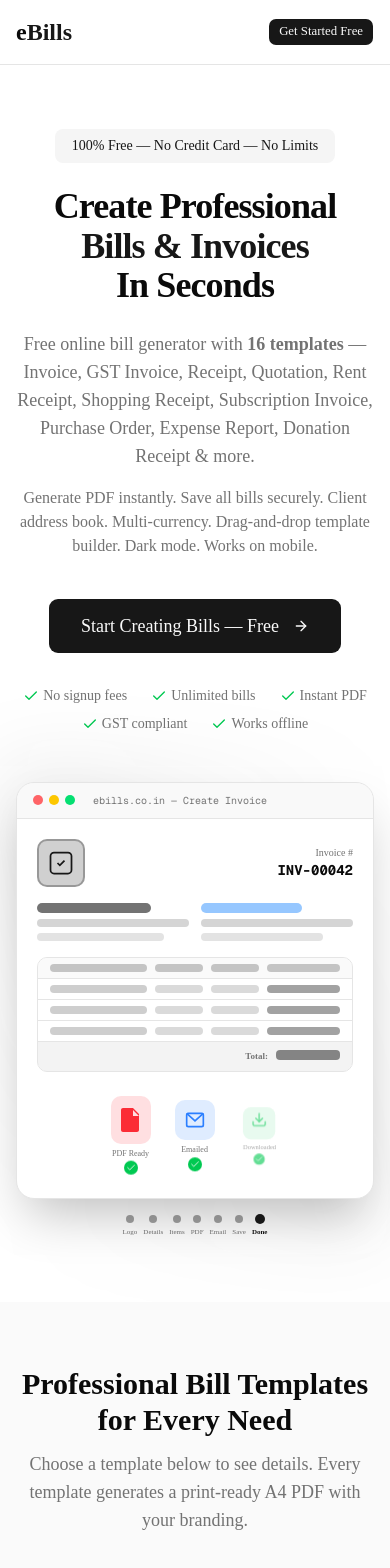
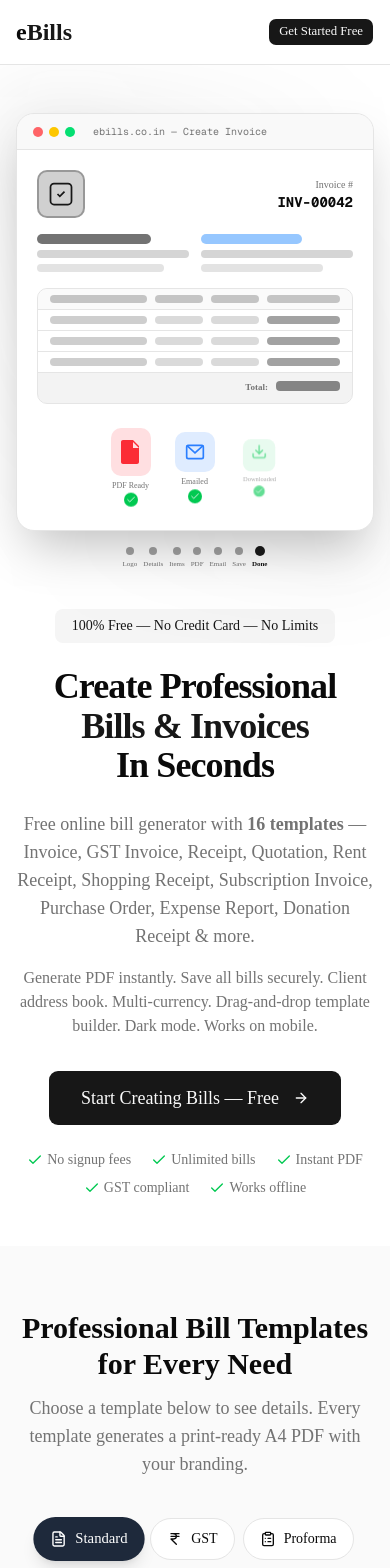
Before and after one commit to skgandikota/ebills, a Next.js app: page / in a window 390 px wide. Shown: the top 1568 px of the page. Built offline with nearby package versions, Linux system fonts and the light colour scheme; no server answers.

Commit message:
layout: split hero into side-by-side grid — animation right, text left (mobile: animation first)

```diff
--- a/src/app/page.tsx
+++ b/src/app/page.tsx
@@ -58,7 +58,7 @@
   }, []);
 
   return (
-    <div className="relative w-full max-w-lg mx-auto mt-12" aria-hidden="true">
+    <div className="relative w-full max-w-lg mx-auto" aria-hidden="true">
       {/* Glow background */}
       <div className="absolute -inset-4 bg-gradient-to-br from-primary/10 via-transparent to-primary/5 rounded-3xl blur-2xl" />
 
@@ -529,40 +529,47 @@
       </nav>
 
       {/* ── Hero ── */}
-      <section className="relative py-16 lg:py-28 overflow-hidden">
-        <div className="max-w-7xl mx-auto px-4 sm:px-6 lg:px-8 text-center">
+      <section className="relative py-12 lg:py-24 overflow-hidden">
+        <div className="max-w-7xl mx-auto px-4 sm:px-6 lg:px-8">
+          <div className="grid lg:grid-cols-[1fr_1fr] gap-10 lg:gap-16 items-center">
+            {/* Animation — shows first on mobile */}
+            <div className="order-1 lg:order-2">
+              <HeroAnimation />
+            </div>
+
+            {/* Text content — shows second on mobile */}
+            <div className="order-2 lg:order-1 text-center lg:text-left">
               <Badge variant="secondary" className="mb-6 text-sm px-4 py-1.5">
                 100% Free — No Credit Card — No Limits
               </Badge>
-          <h1 className="text-4xl sm:text-5xl lg:text-7xl font-extrabold tracking-tight mb-6 leading-[1.1]">
+              <h1 className="text-4xl sm:text-5xl lg:text-6xl font-extrabold tracking-tight mb-6 leading-[1.1]">
                 Create Professional
                 <br />
                 <span className="text-primary">Bills &amp; Invoices</span>
                 <br />
                 In Seconds
               </h1>
-          <p className="text-lg sm:text-xl text-muted-foreground max-w-3xl mx-auto mb-4">
+              <p className="text-lg sm:text-xl text-muted-foreground mb-4">
                 Free online bill generator with <strong>16 templates</strong> — Invoice, GST Invoice,
                 Receipt, Quotation, Rent Receipt, Shopping Receipt, Subscription Invoice,
                 Purchase Order, Expense Report, Donation Receipt &amp; more.
               </p>
-          <p className="text-base text-muted-foreground max-w-2xl mx-auto mb-10">
+              <p className="text-base text-muted-foreground mb-8">
                 Generate PDF instantly. Save all bills securely. Client address book. Multi-currency.
                 Drag-and-drop template builder. Dark mode. Works on mobile.
               </p>
-          <div className="flex flex-col sm:flex-row items-center justify-center gap-4 mb-8">
+              <div className="flex flex-col sm:flex-row items-center lg:items-start gap-4 mb-6">
                 {cta}
               </div>
-          <div className="flex flex-wrap justify-center gap-x-6 gap-y-2 text-sm text-muted-foreground">
+              <div className="flex flex-wrap justify-center lg:justify-start gap-x-5 gap-y-2 text-sm text-muted-foreground">
                 <span className="flex items-center gap-1"><Check className="h-4 w-4 text-green-500" /> No signup fees</span>
                 <span className="flex items-center gap-1"><Check className="h-4 w-4 text-green-500" /> Unlimited bills</span>
                 <span className="flex items-center gap-1"><Check className="h-4 w-4 text-green-500" /> Instant PDF</span>
                 <span className="flex items-center gap-1"><Check className="h-4 w-4 text-green-500" /> GST compliant</span>
                 <span className="flex items-center gap-1"><Check className="h-4 w-4 text-green-500" /> Works offline</span>
               </div>
-
-          {/* Animated Demo */}
-          <HeroAnimation />
+            </div>
+          </div>
         </div>
       </section>
 
```
Lines whose indentation alone changed are shown as unchanged.
